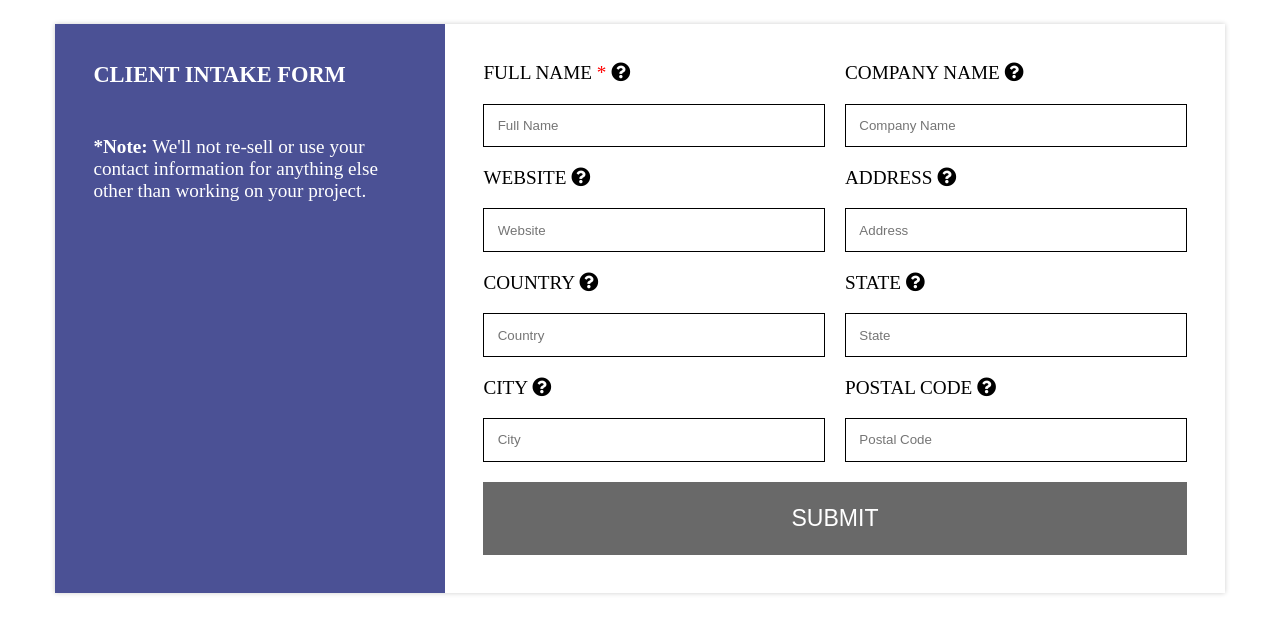
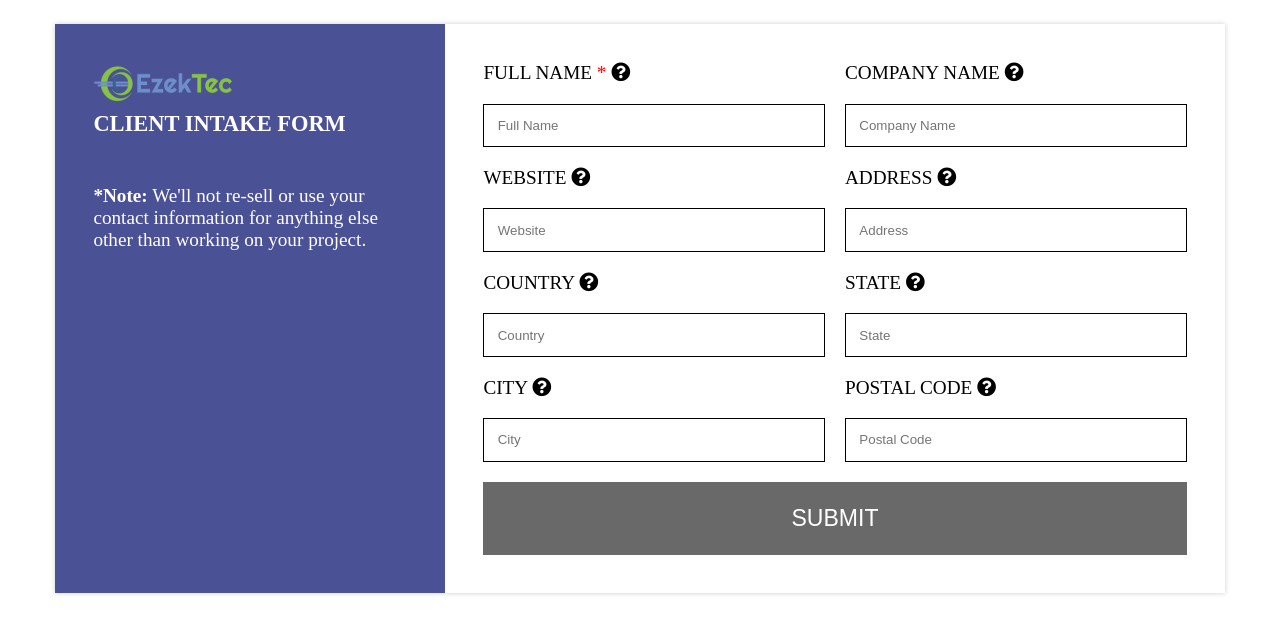
Before and after one commit to oyintoboss/ClientFormIntake, a plain HTML site: page index.html in a window 1280 px wide. Drawn offline with Linux system fonts and the light colour scheme.

Commit message:
Client Intake Form

```diff
--- a/index.html
+++ b/index.html
@@ -21,6 +21,7 @@
         <div class="wrapper">
           <!-------- CONTACT COLUMN -------->
           <div class="contacts">
+            <img src="./assets/images/EZLogo.png" alt="EZEKTEC LOGO">
             <h3>CLIENT INTAKE FORM</h3>
             <ul>
               <li><b>*Note:</b> We'll not re-sell or use your contact information for anything else other than working on your project.</li>
```
Also changed, not shown: assets/images/EZLogo.png (added).
